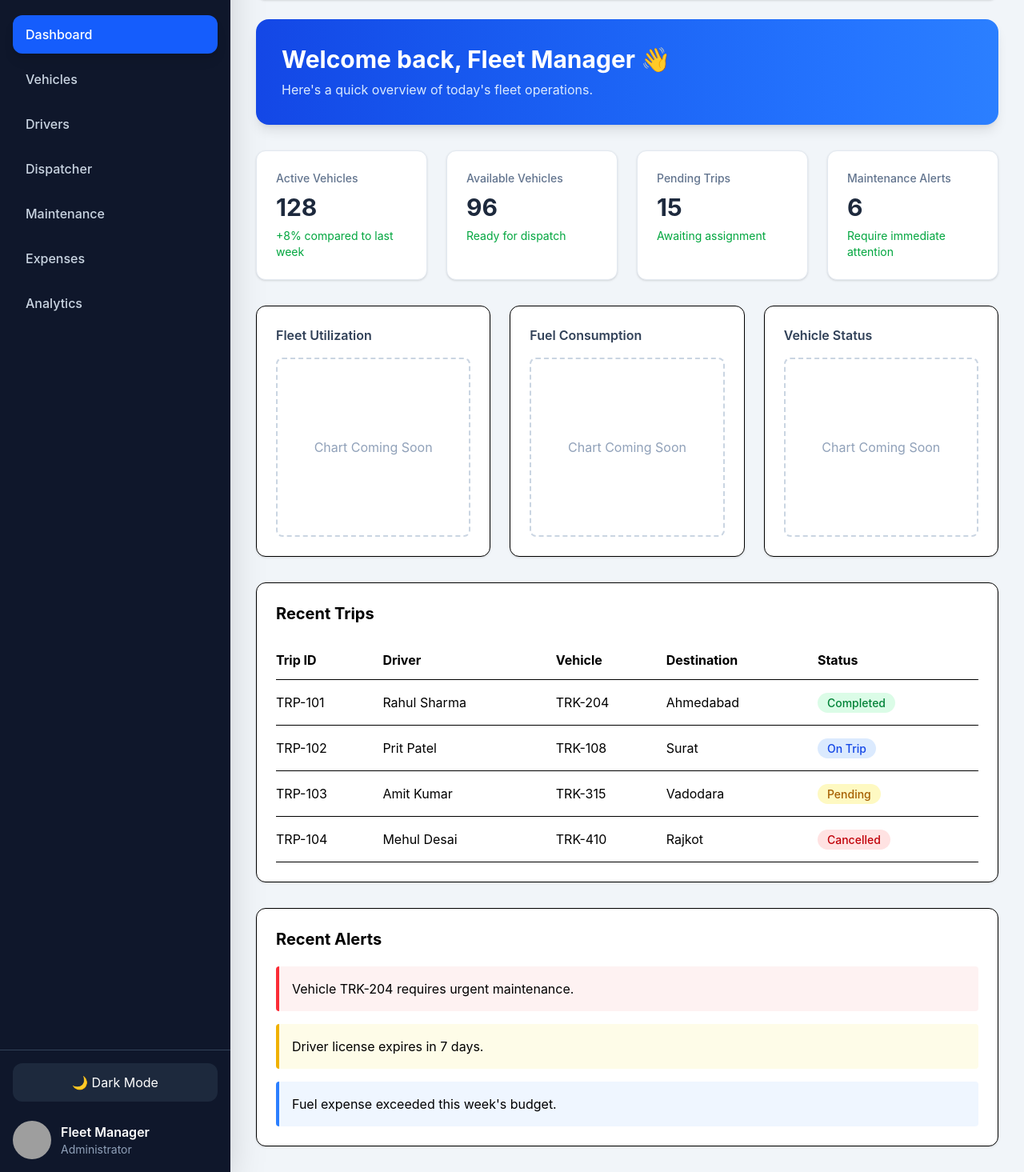
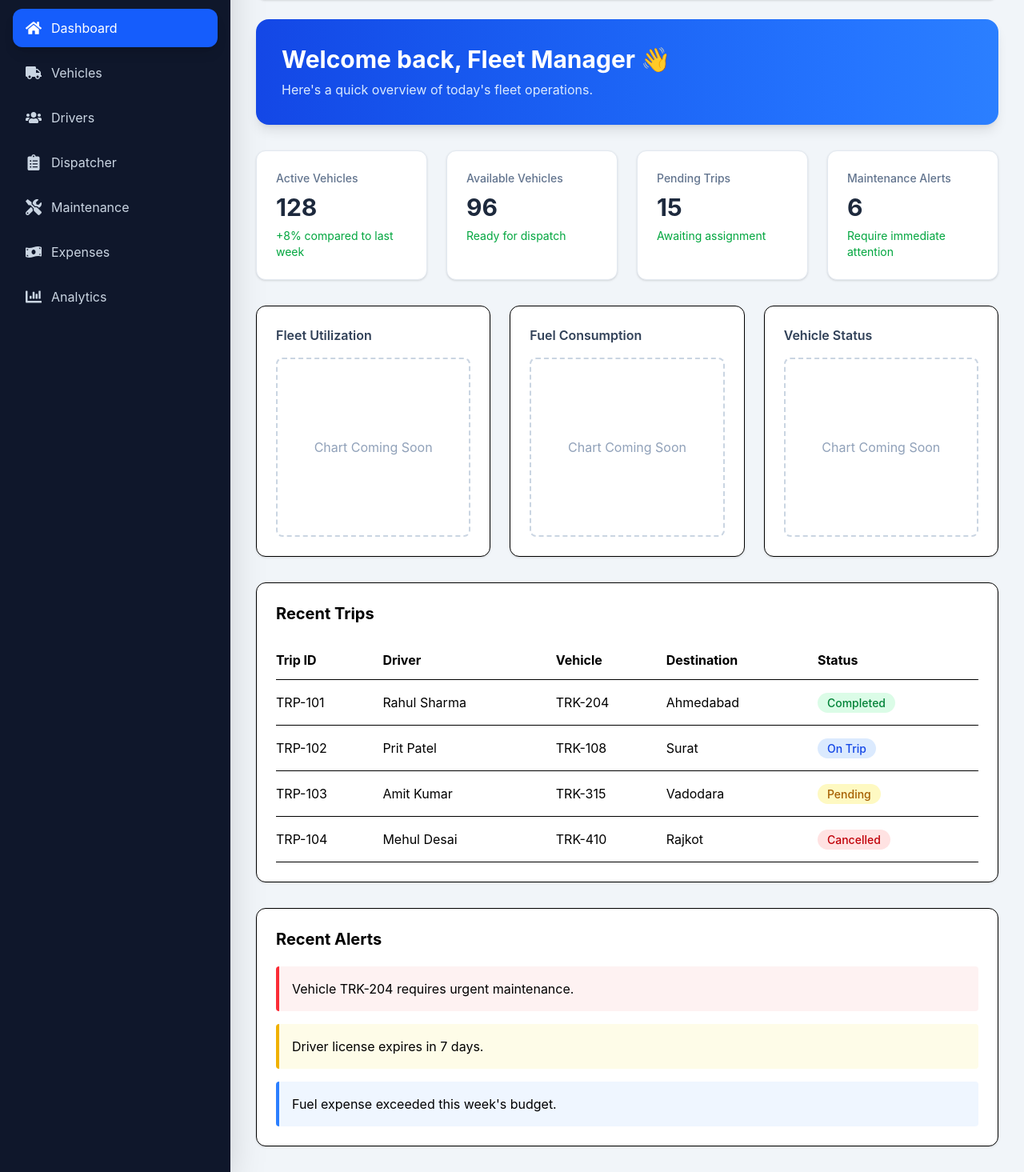
Before and after one commit to HETAXITAPODHAN29/FleetFlow, a React (Vite) app: page /dashboard in a window 1280 px wide. Shown: the part 118-1583 px from the top of the page at 80% size. Built offline with nearby package versions, Linux system fonts and the light colour scheme; grey boxes are pictures that could not be loaded; the HTML template or start-up script is replaced by a standard one.

Commit message:
updated sidebar

```diff
--- a/src/components/Sidebar.jsx
+++ b/src/components/Sidebar.jsx
@@ -52,61 +52,55 @@ export default function Sidebar() {
   <aside className="w-72 min-h-screen bg-slate-900 text-white flex flex-col shadow-2xl">
 
     {/* Logo */}
+
     <div className="p-6 border-b border-slate-700">
+
       <h1 className="text-3xl font-bold text-blue-400">
-          🚚 FleetFlow
+        FleetFlow
       </h1>
 
-        <p className="text-slate-400 mt-2 text-sm">
+      <p className="text-sm text-slate-400 mt-2">
         Fleet Management System
       </p>
+
     </div>
 
     {/* Navigation */}
-      <nav className="flex-1 mt-6 px-4">
 
-        {links.map((link) => (
+    <nav className="flex-1 p-4">
+
+      {links.map((link) => {
+
+        const Icon = link.icon;
+
+        return (
+
           <NavLink
             key={link.to}
             to={link.to}
             className={({ isActive }) =>
-              `block rounded-xl px-4 py-3 mb-2 transition-all duration-300 font-medium ${
+              `flex items-center gap-3 px-4 py-3 rounded-xl mb-2 transition-all duration-300
+              ${
                 isActive
                   ? "bg-blue-600 text-white shadow-lg"
                   : "text-slate-300 hover:bg-slate-800 hover:text-white"
               }`
             }
           >
-            {link.label}
+
+            <Icon size={20} />
+
+            <span>{link.label}</span>
+
           </NavLink>
-        ))}
+
+        );
+
+      })}
 
     </nav>
 
-      {/* Bottom Section */}
-      <div className="border-t border-slate-700 p-4">
+  </aside>
 
-        <button className="w-full bg-slate-800 hover:bg-slate-700 rounded-xl py-3 transition">
-          🌙 Dark Mode
-        </button>
-
-        <div className="mt-6 flex items-center gap-3">
-          <img
-            src="https://ui-avatars.com/api/?name=Fleet+Manager&background=2563EB&color=fff"
-            alt="profile"
-            className="w-12 h-12 rounded-full"
-          />
-
-          <div>
-            <p className="font-semibold">Fleet Manager</p>
-            <p className="text-sm text-slate-400">
-              Administrator
-            </p>
-          </div>
-        </div>
-
-      </div>
-
-    </aside>
   );
 }
```
Lines whose indentation alone changed are shown as unchanged.
